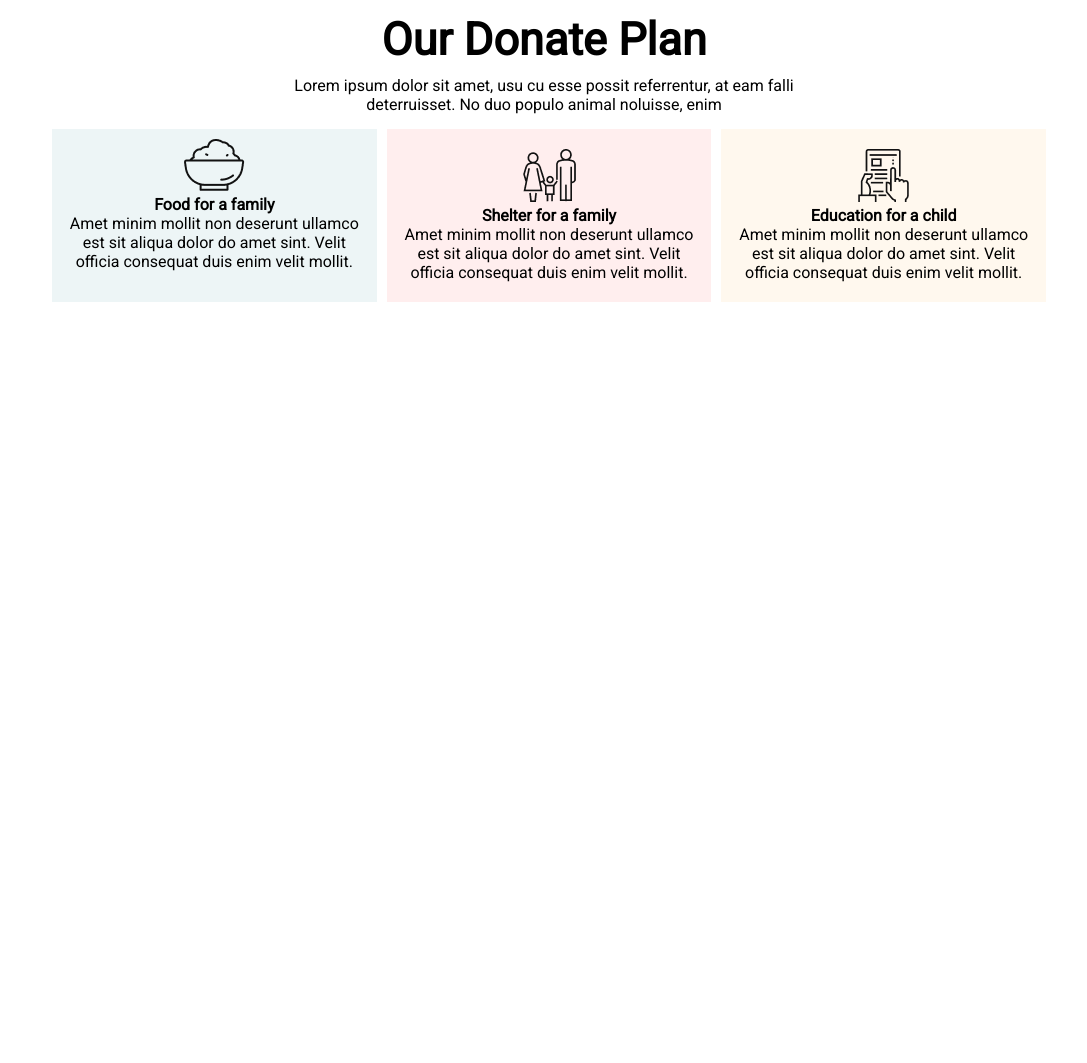
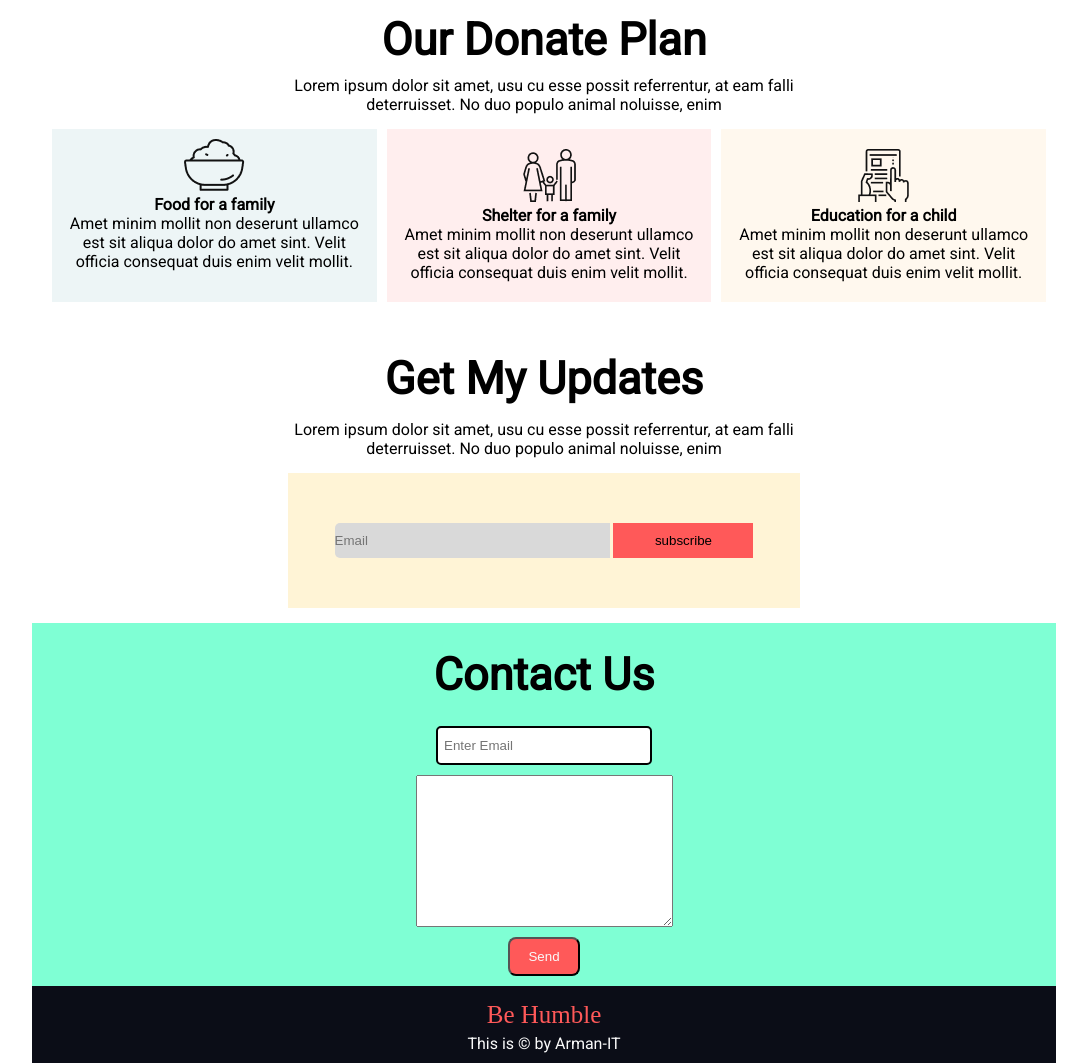
Before and after one commit to MdAliArman/donate-repo, a plain HTML site: page index.html in a window 1280 px wide. Shown: the part 1137-2200 px from the top of the page, without its empty margins (96-1183 px from the left). Before the commit the page ends 1474 px from the top, so only its background shows below. Drawn offline with Linux system fonts and the light colour scheme.

Commit message:
fourth coomit

```diff
--- a/index.html
+++ b/index.html
@@ -79,6 +79,39 @@
 
         </section>
 
+        <section class="subscribe-section">
+            <div class="subscribe">
+                <h1>Get My Updates</h1>
+                <p>Lorem ipsum dolor sit amet, usu cu esse possit referrentur, at eam falli <br> deterruisset. No duo populo animal noluisse, enim</p>
+                <div class="form">
+                    <input type="email" placeholder="Email">
+                    <button>subscribe</button>
+                </div>
+            </div>
+
+        </section>
+
+        <section class="contact-section">
+            <div class="contact">
+                <h1>Contact Us</h1>
+                <div class="form">
+                    <form action="">
+                        <input type="email" placeholder="Enter Email">
+                        <textarea name="text" id="" cols="30" rows="10"></textarea>
+                        <a href=""><button>Send</button></a>
+                    </form>
+                </div>
+            </div>
+
+        </section>
+
+        <section class="footer-section">
+            <footer>
+                <h3>Be Humble</h3>
+                <p>This is &#169 by Arman-IT</p>
+            </footer>
+        </section>
+
     </div>
 </body>
 
--- a/style.css
+++ b/style.css
@@ -139,3 +139,89 @@ h1 {
 #education{
     background-color: rgba(255, 189, 89, 0.1);
 }
+/* subscribe-sction */
+.subscribe-section{
+    padding: 15px 0;
+    text-align: center;
+}
+.subscribe h1{
+    font-size: 45px;
+    font-weight: 700;
+}
+.subscribe p{
+    font-size: 16px;
+    padding: 15px 0;
+}
+.subscribe .form{
+    background-color: #FFF4D6;
+    padding: 50px 0;
+    width: 50%;
+    margin: 0 auto;
+}
+.subscribe .form input{
+    width: 275px;
+    padding: 10px 0;
+    border: none;
+    background-color: #D9D9D9;
+    border-radius: 5px 0px 0px 5px;
+    margin-right: 0;
+}
+.subscribe .form button{
+    width: 140px;
+    padding: 10px 0;
+    border: none;
+    background-color:
+    #FF5959;
+    margin-left: 0;
+}
+/* contact-section */
+.contact-section{
+    padding: 10px 0;
+    background-color: aquamarine;
+    text-align: center;
+}
+.contact h1{
+    font-size: 45px;
+    font-weight: 700;
+    padding: 15px 0;
+}
+.contact input{
+    display: block;
+    width: 200px;
+    padding: 10px 6px;
+    border: 2px solid black;
+    border-radius: 5px;
+    margin: 10px auto;
+}
+.contact textarea{
+    display: block;
+    margin: 10px auto;
+}
+.contact a{
+    text-decoration: none;
+    color: #D9D9D9;
+}
+.contact button{
+    padding: 10px 18px;
+    background-color: #FF5959;
+    border-radius: 8px;
+    color: #FAFAFA;
+
+}
+/* footer-section */
+.footer-section{
+    background-color: #0B0D17;
+    padding: 10px 0;
+    text-align: center;
+}
+footer h3{
+    font-weight: 400;
+    font-size: 25px;
+    font-family: 'Times New Roman', Times, serif;
+    color: #FF5959;
+    padding: 5px 0;
+}
+footer p{
+    color: #FAFAFA;
+    font-size: 16px;
+}
```
